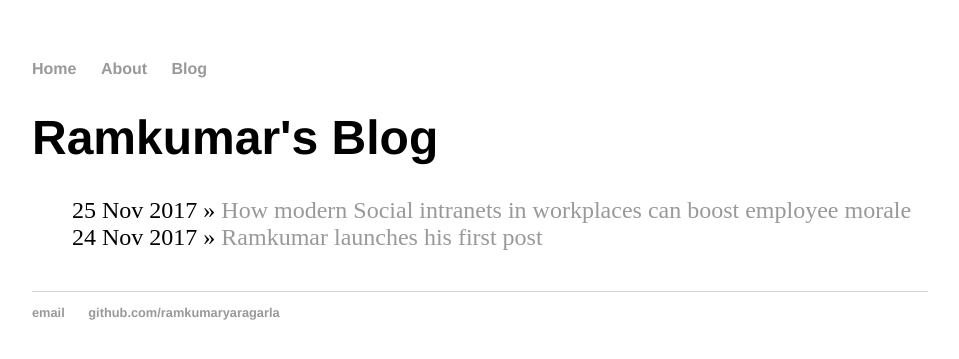
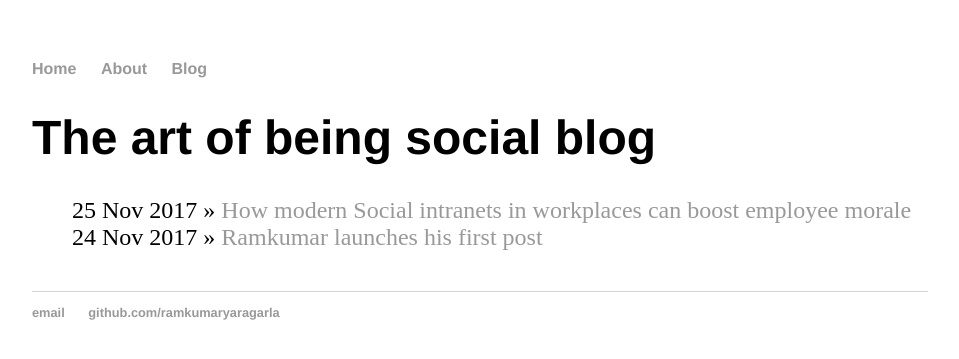
Before and after one commit to RamkumarYaragarla/worko, a Jekyll site: the page built from blog/index.html, in a window 1280 px wide. Shown: the top 359 px of the page, without its empty margins (160-1119 px from the left). Built offline with Jekyll 4.4.1, drawn with Linux system fonts in a browser that asks for light colours.

Commit message:
Update index.html

```diff
--- a/blog/index.html
+++ b/blog/index.html
@@ -1,6 +1,6 @@
 ---
 layout: default
-title: Ramkumar's Blog
+title: The art of being social blog
 ---
 	<h1>{{ page.title }}</h1>
 	<ul class="posts">
```
